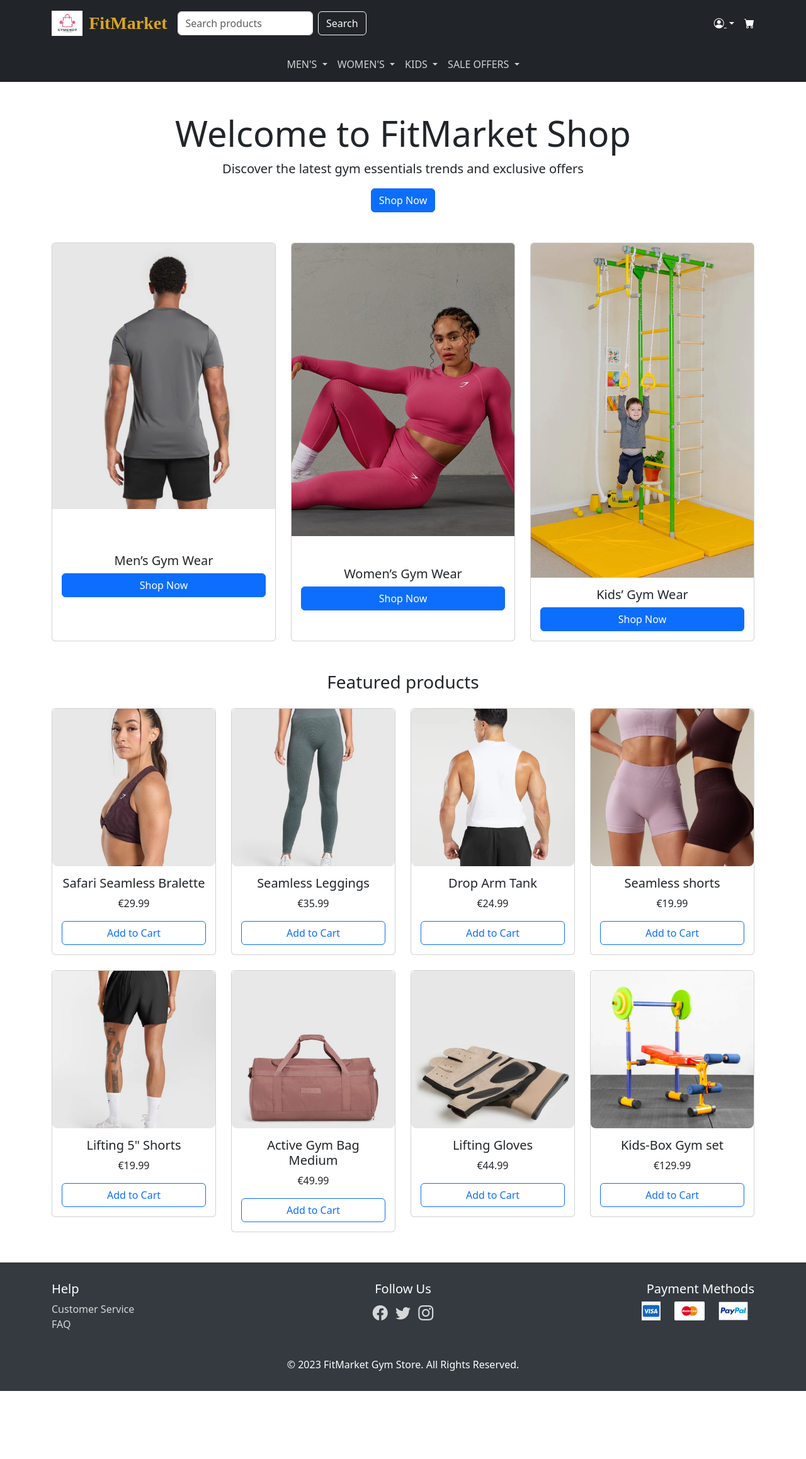
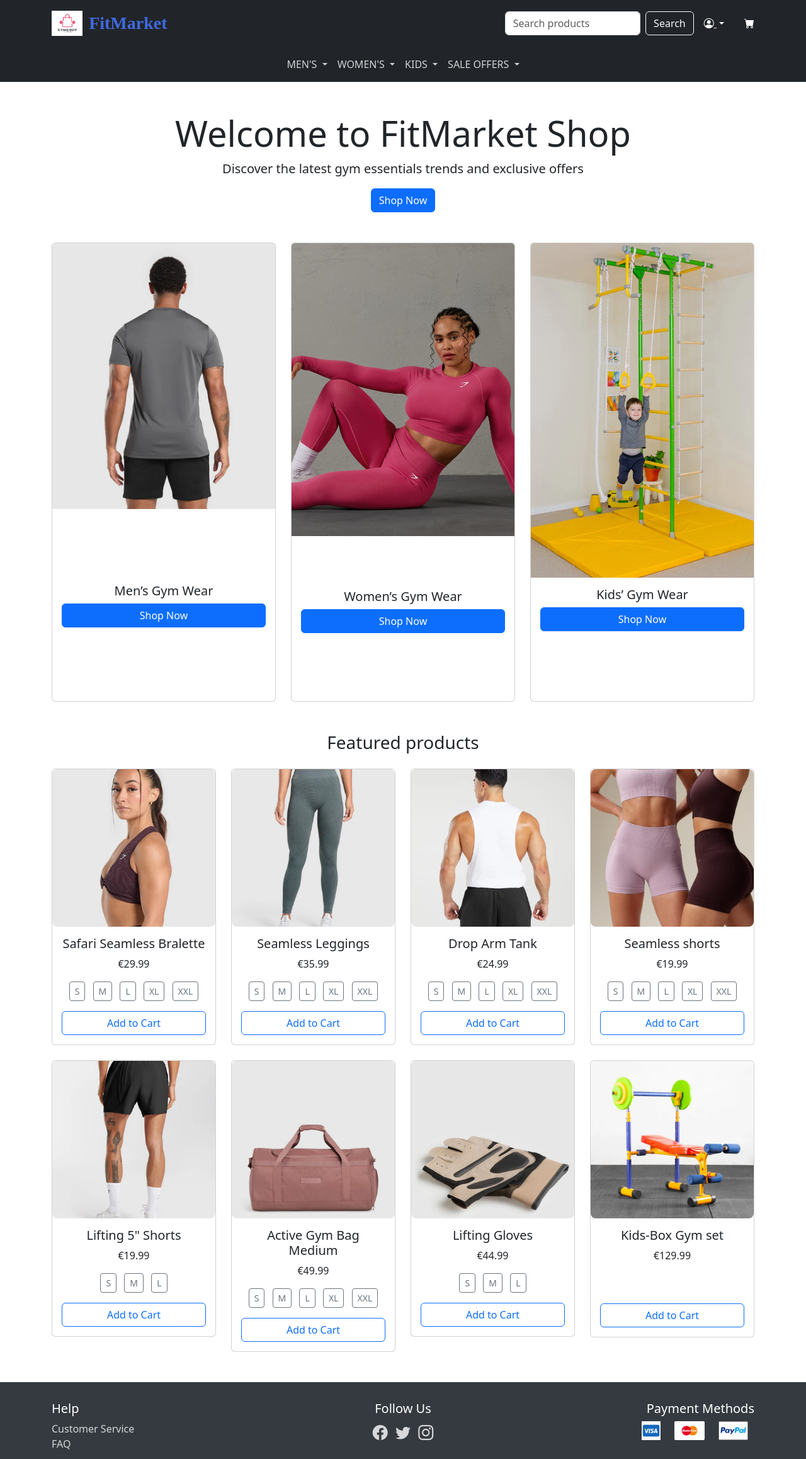
Before and after one commit to kryptonVal/fitmarket-gym-shop, a Django app: page / in a window 1280 px wide. Shown: the top 2316 px of the page at 63% size. Before the commit the page ends 2208 px from the top, so only its background shows below. Run offline with Django 5.2, Linux system fonts and the light colour scheme.

Commit message:
Work in progress

```diff
--- a/Ecommerce/gymstore/admin.py
+++ b/Ecommerce/gymstore/admin.py
@@ -1,5 +1,5 @@
 from django.contrib import admin
-from .models import Category, SubCategory, Customer, Product, Order, OrderItem
+from .models import Category, SubCategory, Customer, Product, Order, OrderItem, CartItem
 
 admin.site.register(Category)
 admin.site.register(SubCategory)
@@ -7,5 +7,7 @@ admin.site.register(Customer)
 admin.site.register(Product)
 admin.site.register(Order)
 admin.site.register(OrderItem)
+admin.site.register(CartItem)
+
 
 # Register your models here.
--- a/Ecommerce/gymstore/templates/gymstore/home.html
+++ b/Ecommerce/gymstore/templates/gymstore/home.html
@@ -19,16 +19,17 @@
             <div class="d-flex align-items-center">
                 <a href="{% url 'gymstore:home' %}" class="text-decoration-none d-flex align-items-center">
                     <img src="{% static 'images/logo.jpg' %}" alt="FitMarket Logo" style="height: 40px; margin-right: 10px;">
-                    <span class="fs-3 fw-bold" style="font-family: 'Verdana, sans-serif'; color: goldenrod">FitMarket</span>
+                    <span class="fs-3 fw-bold" style="font-family: 'Playfair Display', serif; color: royalblue">FitMarket</span>
                 </a>
-                <form class="d-flex ms-3" style="width: 300px;">
-                    <input class="form-control me-2" type="search" placeholder="Search products" aria-label="Search">
-                    <button class="btn btn-outline-light" type="submit">Search</button>
-                </form>
             </div>
-
             <div class="d-flex align-items-center">
-                <div class="dropdown me-3">
+                <div class="d-flex justify-content-center flex-grow-1">
+                    <form class="d-flex ms-3" style="width: 300px;">
+                        <input class="form-control me-2" type="search" placeholder="Search products" aria-label="Search">
+                        <button class="btn btn-outline-light" type="submit">Search</button>
+                    </form>
+                </div>
+                <div class="dropdown ms-3 me-3">
                     <a href="#" class="text-white dropdown-toggle" id="accountDropdown" data-bs-toggle="dropdown" aria-expanded="false">
                         <i class="bi bi-person-circle"></i>
                     </a>
@@ -47,7 +48,7 @@
                         {% endif %}
                     </ul>
                 </div>
-                <a href="{% url 'gymstore:cart' %}" class="text-white">
+                <a href="{% url 'gymstore:cart' %}" class="text-white ms-3">
                     <i class="bi bi-cart-fill"></i>
                 </a>
             </div>
@@ -158,6 +159,7 @@
                             <h5 class="card-title">Women’s Gym Wear</h5>
                             <a href="{% url 'gymstore:category_view' 'Women' %}" class="btn btn-primary">Shop Now</a>
                         </div>
+                        <br/>
                     </div>
                 </div>
 
@@ -167,15 +169,16 @@
                         <img src="{% static 'images/kids-category.webp' %}" class="card-img-top" alt="Kids’ Gym Wear">
                         <div class="card-body text-center">
                             <h5 class="card-title">Kids’ Gym Wear</h5>
-                            <a href="{% url 'gymstore:category_view' 'Kids' %}" class="btn btn-primary">Shop Now</a>
+                            <a href="{% url 'gymstore:category_view' 'Kids' %}" class="btn btn-primary">Shop Now</a><br/>
                         </div>
+                        <br/><br/><br/>
                     </div>
                 </div>
             </div>
         </div>
     </section>
 
-    <!-- Top Sellers Section -->
+    <!-- Featured prodct Section -->
     <section class="my-5">
         <div class="container">
             <h3 class="text-center mb-4">Featured products</h3>
@@ -187,6 +190,13 @@
                         <div class="card-body text-center">
                             <h5 class="card-title">Safari Seamless Bralette</h5>
                             <p class="card-text">€29.99</p>
+                            <div class="size-selector mb-3">
+                                <span class="btn btn-outline-secondary btn-sm mx-1">S</span>
+                                <span class="btn btn-outline-secondary btn-sm mx-1">M</span>
+                                <span class="btn btn-outline-secondary btn-sm mx-1">L</span>
+                                <span class="btn btn-outline-secondary btn-sm mx-1">XL</span>
+                                <span class="btn btn-outline-secondary btn-sm mx-1">XXL</span>
+                            </div>
                             <a href="#" class="btn btn-outline-primary">Add to Cart</a>
                         </div>
                     </div>
@@ -199,6 +209,13 @@
                         <div class="card-body text-center">
                             <h5 class="card-title">Seamless Leggings</h5>
                             <p class="card-text">€35.99</p>
+                            <div class="size-selector mb-3">
+                                <span class="btn btn-outline-secondary btn-sm mx-1">S</span>
+                                <span class="btn btn-outline-secondary btn-sm mx-1">M</span>
+                                <span class="btn btn-outline-secondary btn-sm mx-1">L</span>
+                                <span class="btn btn-outline-secondary btn-sm mx-1">XL</span>
+                                <span class="btn btn-outline-secondary btn-sm mx-1">XXL</span>
+                            </div>
                             <a href="#" class="btn btn-outline-primary">Add to Cart</a>
                         </div>
                     </div>
@@ -211,6 +228,13 @@
                         <div class="card-body text-center">
                             <h5 class="card-title">Drop Arm Tank</h5>
                             <p class="card-text">€24.99</p>
+                            <div class="size-selector mb-3">
+                                <span class="btn btn-outline-secondary btn-sm mx-1">S</span>
+                                <span class="btn btn-outline-secondary btn-sm mx-1">M</span>
+                                <span class="btn btn-outline-secondary btn-sm mx-1">L</span>
+                                <span class="btn btn-outline-secondary btn-sm mx-1">XL</span>
+                                <span class="btn btn-outline-secondary btn-sm mx-1">XXL</span>
+                            </div>
                             <a href="#" class="btn btn-outline-primary">Add to Cart</a>
                         </div>
                     </div>
@@ -223,6 +247,13 @@
                         <div class="card-body text-center">
                             <h5 class="card-title">Seamless shorts</h5>
                             <p class="card-text">€19.99</p>
+                            <div class="size-selector mb-3">
+                                <span class="btn btn-outline-secondary btn-sm mx-1">S</span>
+                                <span class="btn btn-outline-secondary btn-sm mx-1">M</span>
+                                <span class="btn btn-outline-secondary btn-sm mx-1">L</span>
+                                <span class="btn btn-outline-secondary btn-sm mx-1">XL</span>
+                                <span class="btn btn-outline-secondary btn-sm mx-1">XXL</span>
+                            </div>
                             <a href="#" class="btn btn-outline-primary">Add to Cart</a>
                         </div>
                     </div>
@@ -235,6 +266,11 @@
                         <div class="card-body text-center">
                             <h5 class="card-title">Lifting 5" Shorts</h5>
                             <p class="card-text">€19.99</p>
+                            <div class="size-selector mb-3">
+                                <span class="btn btn-outline-secondary btn-sm mx-1">S</span>
+                                <span class="btn btn-outline-secondary btn-sm mx-1">M</span>
+                                <span class="btn btn-outline-secondary btn-sm mx-1">L</span>
+                            </div>
                             <a href="#" class="btn btn-outline-primary">Add to Cart</a>
                         </div>
                     </div>
@@ -247,6 +283,13 @@
                         <div class="card-body text-center">
                             <h5 class="card-title">Active Gym Bag Medium</h5>
                             <p class="card-text">€49.99</p>
+                            <div class="size-selector mb-3">
+                                <span class="btn btn-outline-secondary btn-sm mx-1">S</span>
+                                <span class="btn btn-outline-secondary btn-sm mx-1">M</span>
+                                <span class="btn btn-outline-secondary btn-sm mx-1">L</span>
+                                <span class="btn btn-outline-secondary btn-sm mx-1">XL</span>
+                                <span class="btn btn-outline-secondary btn-sm mx-1">XXL</span>
+                            </div>
                             <a href="#" class="btn btn-outline-primary">Add to Cart</a>
                         </div>
                     </div>
@@ -259,6 +302,11 @@
                         <div class="card-body text-center">
                             <h5 class="card-title">Lifting Gloves</h5>
                             <p class="card-text">€44.99</p>
+                            <div class="size-selector mb-3">
+                                <span class="btn btn-outline-secondary btn-sm mx-1">S</span>
+                                <span class="btn btn-outline-secondary btn-sm mx-1">M</span>
+                                <span class="btn btn-outline-secondary btn-sm mx-1">L</span>
+                            </div>
                             <a href="#" class="btn btn-outline-primary">Add to Cart</a>
                         </div>
                     </div>
@@ -271,6 +319,7 @@
                         <div class="card-body text-center">
                             <h5 class="card-title">Kids-Box Gym set</h5>
                             <p class="card-text">€129.99</p>
+                            <br/><br/>
                             <a href="#" class="btn btn-outline-primary">Add to Cart</a>
                         </div>
                     </div>
@@ -307,7 +356,7 @@
                     <a href="#"><img src="{% static 'icons/paypal.png' %}" alt="PayPal"></a>
                 </div>
             </div>
-            <p class="text-center mb-0">&copy; 2023 FitMarket Gym Store. All Rights Reserved.</p>
+            <p class="text-center mb-0">&copy; 2024 FitMarket Gym Store. All Rights Reserved.</p>
         </div>
     </footer>
 
--- a/Ecommerce/gymstore/urls.py
+++ b/Ecommerce/gymstore/urls.py
@@ -20,7 +20,7 @@ urlpatterns = [
     # Product page
     path('products/', views.product_list, name='product_list'),  # List all products
     path('products/<int:product_id>/', views.product_detail, name='product_detail'),  # Detail page for each product
-    path('products/<str:category>/', views.category_view, name='category_view'),  # Filter by category
+    path('products/<str:ct>/', views.category_view, name='category_view'),  # Filter by category
     path('products/<str:category>/<str:subcategory>/', views.subcategory_view, name='subcategory_view'),
 
     # Cart pages
--- a/Ecommerce/gymstore/views.py
+++ b/Ecommerce/gymstore/views.py
@@ -20,15 +20,16 @@ def profile_view(request):
 
 #Product views
 def product_list(request, product_id):
-    products = get_object_or_404(Product, product_id)
+    products = Product.objects.all()
     return render(request, 'gymstore/product_list.html', {'products': products})
 
 def product_detail(request, product_id):
     product = get_object_or_404(Product, id=product_id)
     return render(request, 'gymstore/product_detail.html', {'product': product})
 
-def category_view(request):
-    category = Category.objects.all()
+def category_view(request, ct):
+    print(ct)
+    category = Category.objects.filter(name=ct)[0]
     products = Product.objects.filter(category=category)
     return render(request, 'gymstore/category_view.html', {'category': category, 'products': products})
 
```
Also changed, not shown: Ecommerce/gymstore/models.py (+14 -11 lines), Ecommerce/gymstore/templates/gymstore/cart.html (+26 -15 lines), Ecommerce/db.sqlite3, Ecommerce/gymstore/migrations/0001_initial.py (deleted).
